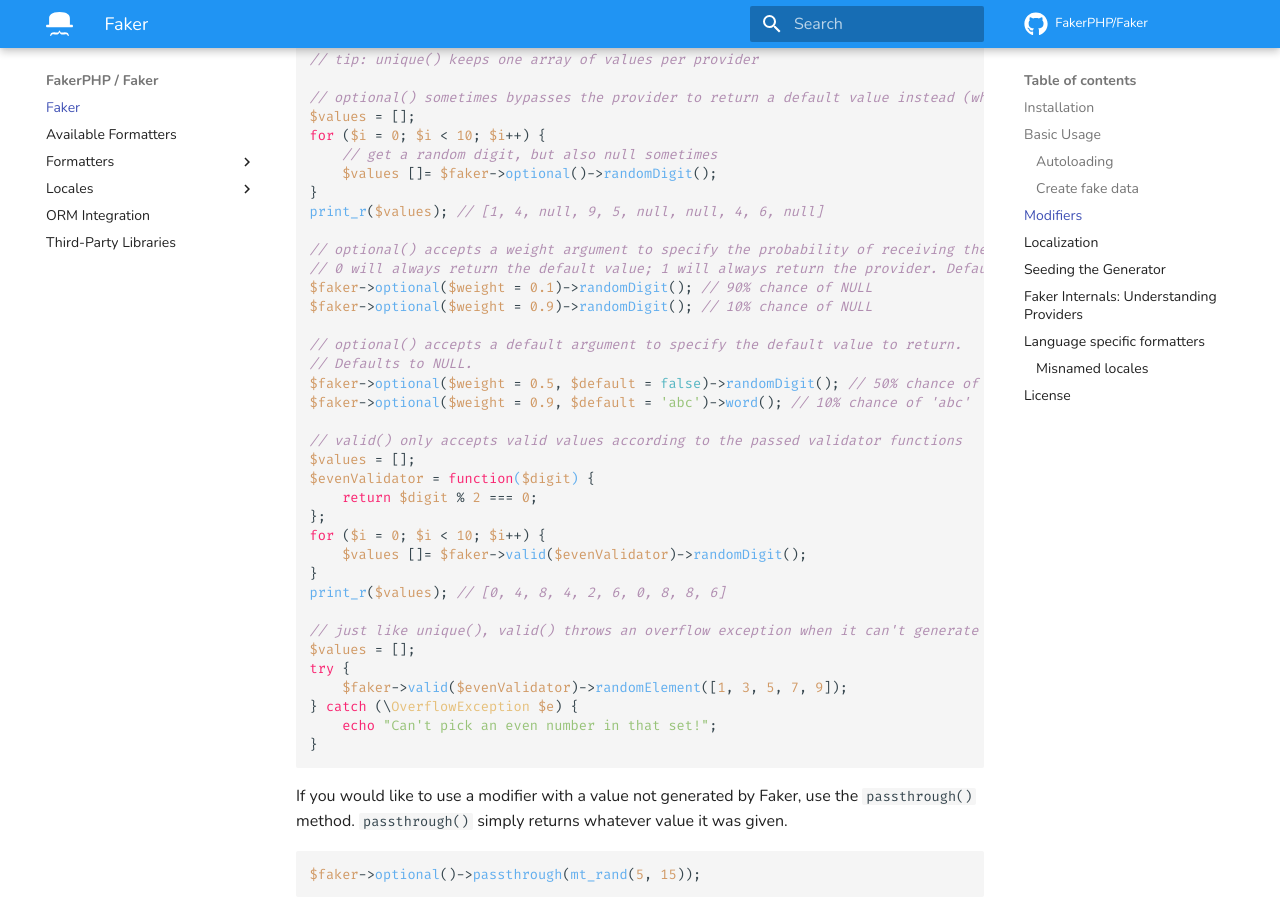
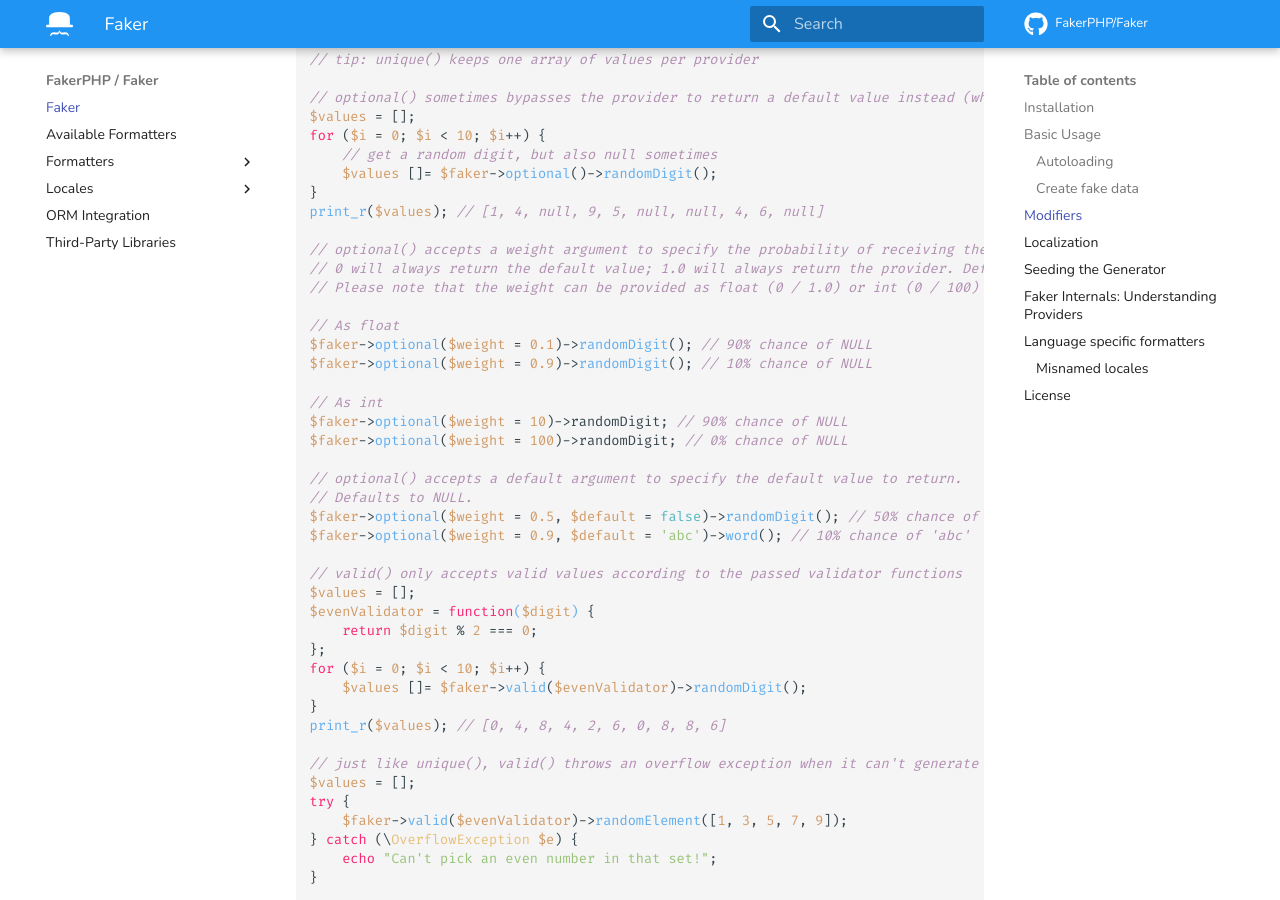
Before and after one commit to FakerPHP/fakerphp.github.io, an MkDocs documentation site: the page built from docs/index.md, in a window 1280 px wide and 900 px high, scrolled down 2083 px. Built offline with MkDocs 1.6.1 and Material for MkDocs 9.7.7, drawn with Linux system fonts in a browser that asks for light colours; nearby versions of some CDN libraries; comment, search, counter and statistics services are not loaded.

Commit message:
Document int and float for optional() method
Co-authored-by: Bram Ceulemans <bramceulemans@me.com>

```diff
--- a/docs/index.md
+++ b/docs/index.md
@@ -101,9 +101,16 @@
 print_r($values); // [1, 4, null, 9, 5, null, null, 4, 6, null]
 
 // optional() accepts a weight argument to specify the probability of receiving the default value.
-// 0 will always return the default value; 1 will always return the provider. Default weight is 0.5 (50% chance).
+// 0 will always return the default value; 1.0 will always return the provider. Default weight is 0.5 (50% chance).
+// Please note that the weight can be provided as float (0 / 1.0) or int (0 / 100)
+
+// As float
 $faker->optional($weight = 0.1)->randomDigit(); // 90% chance of NULL
 $faker->optional($weight = 0.9)->randomDigit(); // 10% chance of NULL
+
+// As int
+$faker->optional($weight = 10)->randomDigit; // 90% chance of NULL
+$faker->optional($weight = 100)->randomDigit; // 0% chance of NULL
 
 // optional() accepts a default argument to specify the default value to return.
 // Defaults to NULL.
```
